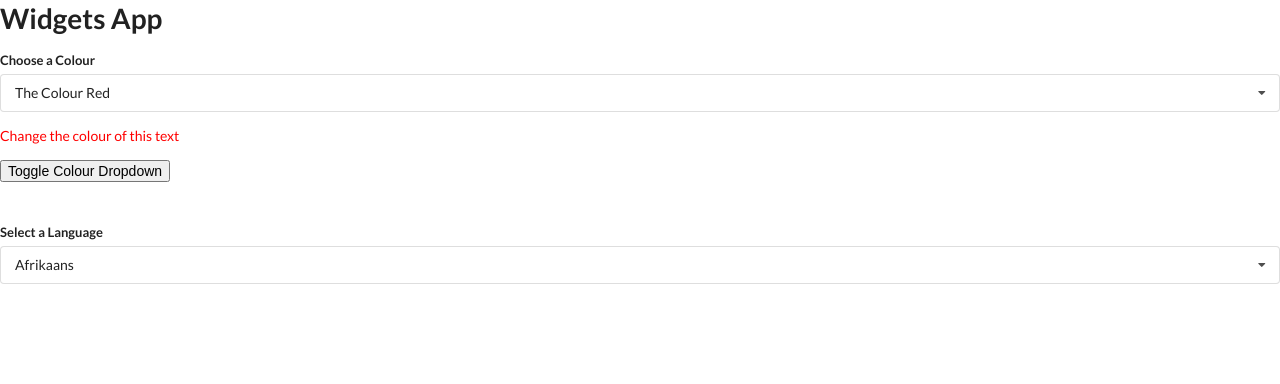
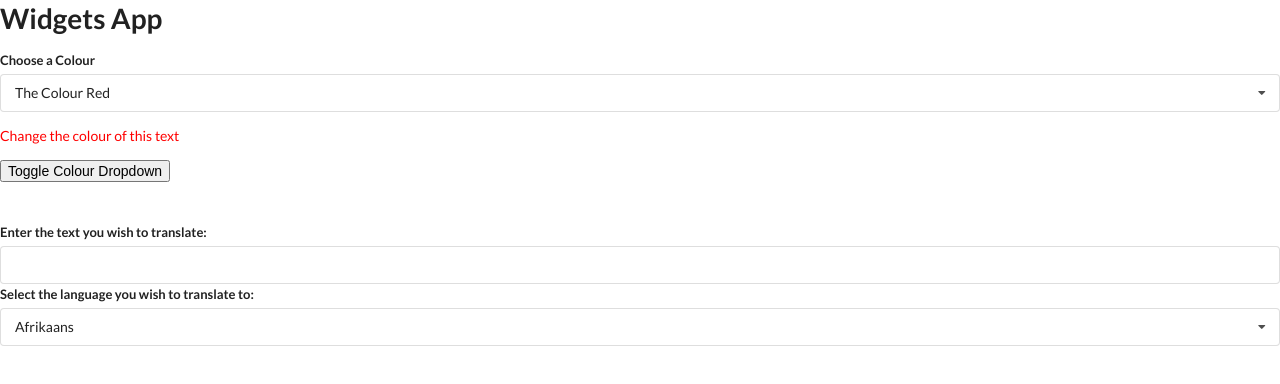
Before and after one commit to BenCullenDev/widgets, a React (Create React App) app: page / in a window 1280 px wide. Shown: the top 384 px of the page. Built offline with nearby package versions, Linux system fonts and the light colour scheme.

Commit message:
added input for translate text

```diff
--- a/src/components/Translate.js
+++ b/src/components/Translate.js
@@ -18,10 +18,17 @@ const options = [
 
 const Translate = () => {
 	const [language, setLanguage] = useState(options[0]);
+	const [text, setText] = useState("");
 	return (
 		<div>
+			<div className='ui form'>
+				<div className='field'>
+					<label>Enter the text you wish to translate:</label>
+					<input value={text} onChange={(e) => setText(e.target.value)} />
+				</div>
+			</div>
 			<Dropdown
-				label='Select a Language'
+				label='Select the language you wish to translate to:'
 				options={options}
 				selected={language}
 				onSelectedChange={setLanguage}
```
